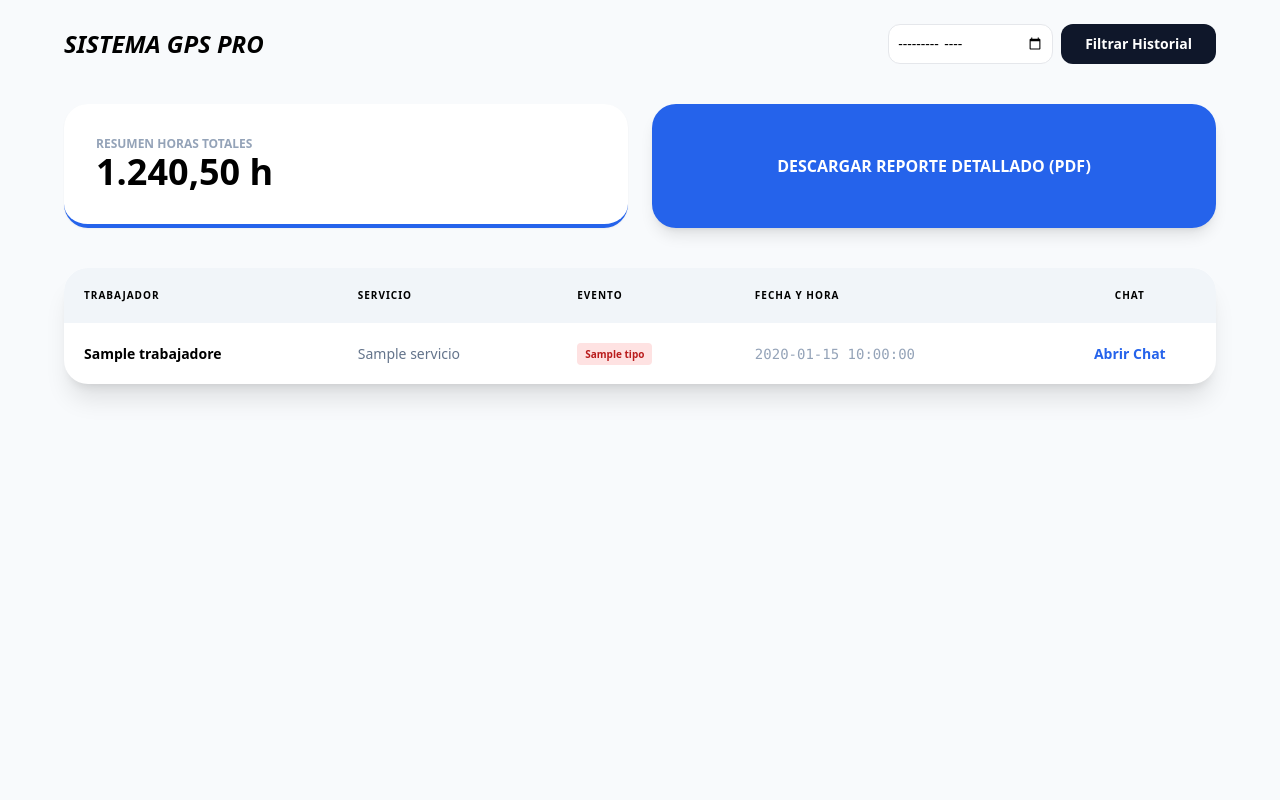
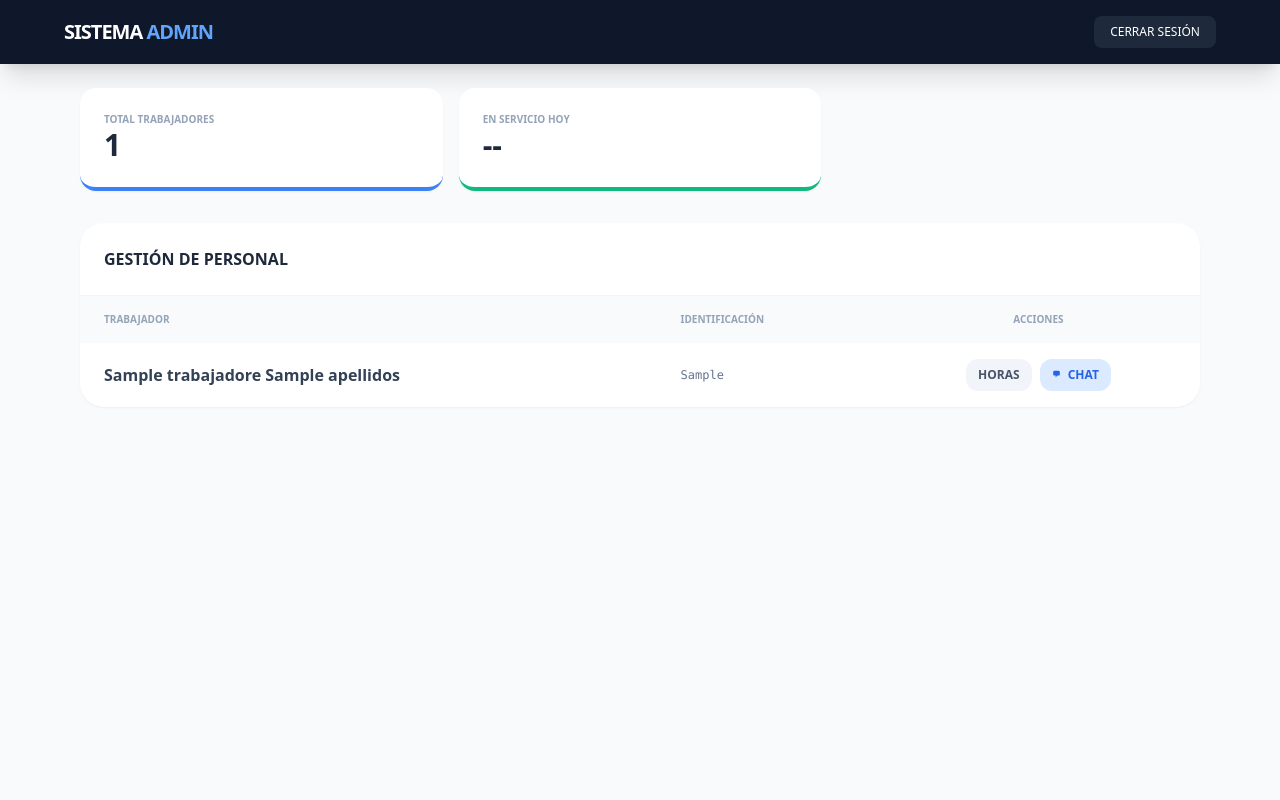
Before and after one commit to fichajepersonalgps/sistema-fichajes, a FastAPI app: template templates/admin.html in a window 1280 px wide. Run offline with FastAPI, Linux system fonts and the light colour scheme; the template is opened without the code that fills it: most values are stand-ins (such as "Sample title", 1, 10 or a date in 2020); some libraries are stand-ins or nearby versions.

Commit message:
Corrección Chat: Lista de contactos, botón volver y envío de mensajes

```diff
--- a/main.py
+++ b/main.py
@@ -9,7 +9,11 @@ app = FastAPI()
 templates = Jinja2Templates(directory="templates")
 
 # Conexión a Supabase
-supabase: Client = create_client(os.environ.get("SUPABASE_URL"), os.environ.get("SUPABASE_KEY"))
+SUPABASE_URL = os.environ.get("SUPABASE_URL")
+SUPABASE_KEY = os.environ.get("SUPABASE_KEY")
+supabase: Client = create_client(SUPABASE_URL, SUPABASE_KEY)
+
+# --- LOGIN Y NAVEGACIÓN ---
 
 @app.get("/")
 async def login_page(request: Request):
@@ -19,19 +23,20 @@ async def login_page(request: Request):
 async def login(request: Request, dni: str = Form(...), password: str = Form(None)):
     res = supabase.table("trabajadores").select("*").eq("dni_nie", dni).execute()
     if not res.data:
-        return templates.TemplateResponse("login.html", {"request": request, "error": "Usuario no encontrado"})
+        return templates.TemplateResponse("login.html", {"request": request, "error": "DNI no encontrado"})
 
     usuario = res.data[0]
-    # Si es admin y pone clave, va al panel de control
-    if password and usuario.get("rol") == "admin" and usuario.get("password") == password:
-        return RedirectResponse(url="/admin", status_code=303)
+    if password:
+        if usuario.get("rol") == "admin" and usuario.get("password") == password:
+            return RedirectResponse(url="/admin", status_code=303)
+        return templates.TemplateResponse("login.html", {"request": request, "error": "Clave incorrecta"})
 
-    # Si es trabajador, va a su panel de fichaje
     return templates.TemplateResponse("panel_trabajador.html", {"request": request, "worker": usuario})
+
+# --- PANEL ADMIN Y REPORTES ---
 
 @app.get("/admin")
 async def admin_page(request: Request, mes: str = None):
-    # Buscador por mes para reportes
     query = supabase.table("fichajes").select("*, trabajadores(*)").order("fecha_hora", desc=True)
     if mes:
         query = query.filter("fecha_hora", "gte", f"{mes}-01").filter("fecha_hora", "lt", f"{mes}-31")
@@ -39,20 +44,64 @@ async def admin_page(request: Request, mes: str = None):
     fichajes = query.execute().data
     return templates.TemplateResponse("admin.html", {"request": request, "fichajes": fichajes, "mes_filtro": mes})
 
+# --- FICHAJE GPS ---
+
 @app.post("/fichar")
 async def registrar_fichaje(worker_id: str = Form(...), tipo: str = Form(...), lat: float = Form(...), lon: float = Form(...)):
     data = {"trabajador_id": worker_id, "tipo": tipo, "latitud": lat, "longitud": lon, "servicio": "General"}
     supabase.table("fichajes").insert(data).execute()
     return {"status": "ok"}
 
-# RUTA DEL CHAT (Adaptada a tus columnas: emisor_id, receptor_id)
-@app.get("/chat/{worker_id}")
-async def ver_chat(request: Request, worker_id: str):
-    mensajes = supabase.table("chat_mensajes").select("*").or_(f"emisor_id.eq.{worker_id},receptor_id.eq.{worker_id}").order("created_at").execute()
-    worker = supabase.table("trabajadores").select("*").eq("id", worker_id).single().execute()
-    return templates.TemplateResponse("chat.html", {"request": request, "mensajes": mensajes.data, "worker": worker.data})
+# --- SISTEMA DE CHAT (LISTA Y MENSAJES) ---
+
+@app.get("/chat_lista/{user_id}")
+async def lista_chat(request: Request, user_id: str):
+    # Traer todos los trabajadores excepto el actual
+    trabajadores = supabase.table("trabajadores").select("*").neq("id", user_id).execute().data
+
+    # Obtener el último fichaje de cada uno para el punto de "En Servicio"
+    fichajes = supabase.table("fichajes").select("trabajador_id, tipo").order("fecha_hora", desc=True).execute().data
+
+    estados = {}
+    for f in fichajes:
+        if f['trabajador_id'] not in estados:
+            estados[f['trabajador_id']] = f['tipo']
+
+    return templates.TemplateResponse("lista_chat.html", {
+        "request": request,
+        "trabajadores": trabajadores,
+        "estados": estados,
+        "user_id": user_id
+    })
+
+@app.get("/chat/{receptor_id}")
+async def ver_chat(request: Request, receptor_id: str, emisor_id: str):
+    # Consulta de mensajes entre ambos (tu tabla: emisor_id, receptor_id)
+    mensajes = supabase.table("chat_mensajes").select("*").or_(
+        f"and(emisor_id.eq.{emisor_id},receptor_id.eq.{receptor_id}),"
+        f"and(emisor_id.eq.{receptor_id},receptor_id.eq.{emisor_id})"
+    ).order("created_at").execute()
+
+    receptor = supabase.table("trabajadores").select("*").eq("id", receptor_id).single().execute().data
+    emisor = supabase.table("trabajadores").select("rol").eq("id", emisor_id).single().execute().data
+
+    # [CORRECCIÓN] Lógica de navegación para el botón "Volver"
+    url_volver = "/admin" if emisor['rol'] == 'admin' else f"/chat_lista/{emisor_id}"
+
+    return templates.TemplateResponse("chat.html", {
+        "request": request,
+        "mensajes": mensajes.data,
+        "receptor": receptor,
+        "emisor_id": emisor_id,
+        "url_volver": url_volver
+    })
 
 @app.post("/enviar_mensaje")
 async def enviar(emisor_id: str = Form(...), receptor_id: str = Form(...), contenido: str = Form(...)):
-    supabase.table("chat_mensajes").insert({"emisor_id": emisor_id, "receptor_id": receptor_id, "contenido": contenido}).execute()
+    # Inserción directa en tus columnas de Supabase
+    supabase.table("chat_mensajes").insert({
+        "emisor_id": emisor_id,
+        "receptor_id": receptor_id,
+        "contenido": contenido
+    }).execute()
     return {"status": "ok"}
--- a/templates/admin.html
+++ b/templates/admin.html
@@ -1,45 +1,71 @@
 <!DOCTYPE html>
 <html lang="es">
 <head>
-    <meta charset="UTF-8"><title>Admin - Reportes</title>
+    <meta charset="UTF-8">
+    <meta name="viewport" content="width=device-width, initial-scale=1.0">
+    <title>Panel de Administración</title>
     <script src="https://cdn.tailwindcss.com"></script>
 </head>
-<body class="bg-slate-50 p-6">
-    <div class="max-w-6xl mx-auto">
-        <header class="flex justify-between items-center mb-10">
-            <h1 class="text-2xl font-black italic">SISTEMA GPS PRO</h1>
-            <form class="flex gap-2">
-                <input type="month" name="mes" value="{{ mes_filtro }}" class="border p-2 rounded-xl text-sm">
-                <button class="bg-slate-900 text-white px-6 rounded-xl text-sm font-bold">Filtrar Historial</button>
-            </form>
-        </header>
+<body class="bg-slate-50 min-h-screen pb-20">
 
-        <div class="grid grid-cols-1 md:grid-cols-2 gap-6 mb-10">
-            <div class="bg-white p-8 rounded-3xl shadow-sm border-b-4 border-blue-600">
-                <p class="text-xs font-bold text-slate-400 uppercase">Resumen Horas Totales</p>
-                <h2 class="text-4xl font-black">1.240,50 h</h2>
+    <nav class="bg-slate-900 text-white p-4 shadow-xl mb-6">
+        <div class="max-w-6xl mx-auto flex justify-between items-center">
+            <h1 class="text-xl font-black tracking-tighter">SISTEMA <span class="text-blue-400">ADMIN</span></h1>
+            <a href="/" class="text-xs bg-slate-800 px-4 py-2 rounded-lg hover:bg-rose-600 transition-colors">CERRAR SESIÓN</a>
         </div>
-            <button onclick="window.print()" class="bg-blue-600 text-white rounded-3xl font-bold shadow-lg hover:bg-blue-700">DESCARGAR REPORTE DETALLADO (PDF)</button>
+    </nav>
+
+    <div class="max-w-6xl mx-auto px-4">
+
+        <div class="grid grid-cols-1 md:grid-cols-3 gap-4 mb-8">
+            <div class="bg-white p-6 rounded-2xl shadow-sm border-b-4 border-blue-500">
+                <p class="text-slate-400 text-[10px] font-bold uppercase">Total Trabajadores</p>
+                <p class="text-3xl font-black text-slate-800">{{ trabajadores|length }}</p>
+            </div>
+            <div class="bg-white p-6 rounded-2xl shadow-sm border-b-4 border-emerald-500">
+                <p class="text-slate-400 text-[10px] font-bold uppercase">En Servicio Hoy</p>
+                <p class="text-3xl font-black text-slate-800">--</p>
+            </div>
         </div>
 
-        <div class="bg-white rounded-3xl shadow-xl overflow-hidden">
+        <div class="bg-white rounded-3xl shadow-sm overflow-hidden">
+            <div class="p-6 border-b border-slate-100 flex justify-between items-center">
+                <h2 class="font-bold text-slate-800">GESTIÓN DE PERSONAL</h2>
+            </div>
+
+            <div class="overflow-x-auto">
                 <table class="w-full text-left">
-                <thead class="bg-slate-100 text-[10px] font-black uppercase tracking-widest">
-                    <tr><th class="p-5">Trabajador</th><th class="p-5">Servicio</th><th class="p-5">Evento</th><th class="p-5">Fecha y Hora</th><th class="p-5 text-center">Chat</th></tr>
+                    <thead class="bg-slate-50 text-[10px] uppercase text-slate-400 font-bold">
+                        <tr>
+                            <th class="px-6 py-4">Trabajador</th>
+                            <th class="px-6 py-4">Identificación</th>
+                            <th class="px-6 py-4 text-center">Acciones</th>
+                        </tr>
                     </thead>
-                <tbody class="divide-y text-sm">
-                    {% for f in fichajes %}
-                    <tr>
-                        <td class="p-5 font-bold">{{ f.trabajadores.nombre }}</td>
-                        <td class="p-5 text-slate-500">{{ f.servicio }}</td>
-                        <td class="p-5"><span class="px-2 py-1 rounded text-[10px] font-bold {{ 'bg-green-100 text-green-700' if f.tipo == 'ENTRADA' else 'bg-red-100 text-red-700' }}">{{ f.tipo }}</span></td>
-                        <td class="p-5 text-slate-400 font-mono">{{ f.fecha_hora }}</td>
-                        <td class="p-5 text-center"><a href="/chat/{{ f.trabajador_id }}" class="text-blue-600 font-bold">Abrir Chat</a></td>
+                    <tbody class="divide-y divide-slate-100">
+                        {% for t in trabajadores %}
+                        <tr class="hover:bg-slate-50 transition-colors">
+                            <td class="px-6 py-4">
+                                <p class="font-bold text-slate-700">{{ t.nombre }} {{ t.apellidos }}</p>
+                            </td>
+                            <td class="px-6 py-4 font-mono text-xs text-slate-500">
+                                {{ t.dni_nie }}
+                            </td>
+                            <td class="px-6 py-4 flex justify-center gap-2">
+                                <a href="/admin/reporte/{{ t.id }}" class="bg-slate-100 text-slate-600 px-3 py-2 rounded-xl text-xs font-bold hover:bg-slate-200">
+                                    HORAS
+                                </a>
+                                <a href="/chat_lista/{{ t.id }}" class="bg-blue-100 text-blue-600 px-3 py-2 rounded-xl text-xs font-bold hover:bg-blue-600 hover:text-white transition-all flex items-center gap-1">
+                                    <svg class="w-3 h-3" fill="currentColor" viewBox="0 0 20 20"><path d="M2 5a2 2 0 012-2h7a2 2 0 012 2v4a2 2 0 01-2 2H9l-3 3v-3H4a2 2 0 01-2-2V5z"></path></svg>
+                                    CHAT
+                                </a>
+                            </td>
                         </tr>
                         {% endfor %}
                     </tbody>
                 </table>
             </div>
         </div>
+    </div>
 </body>
 </html>
```
Also changed, not shown: templates/chat.html (+56 -30 lines), templates/lista_chat.html (added, +48 -0 lines), templates/panel_trabajador.html (+92 -38 lines). Lines whose indentation alone changed are shown as unchanged.
